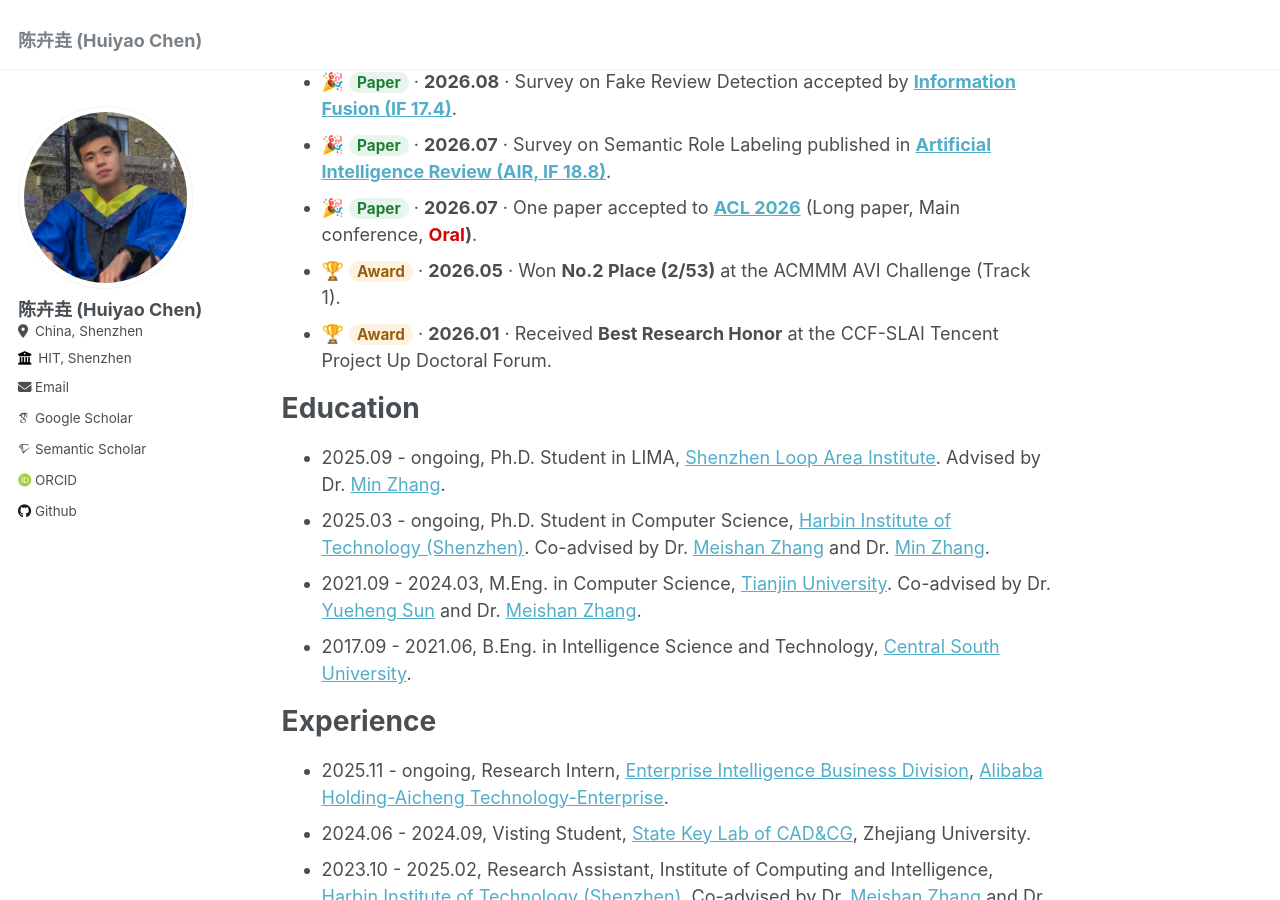
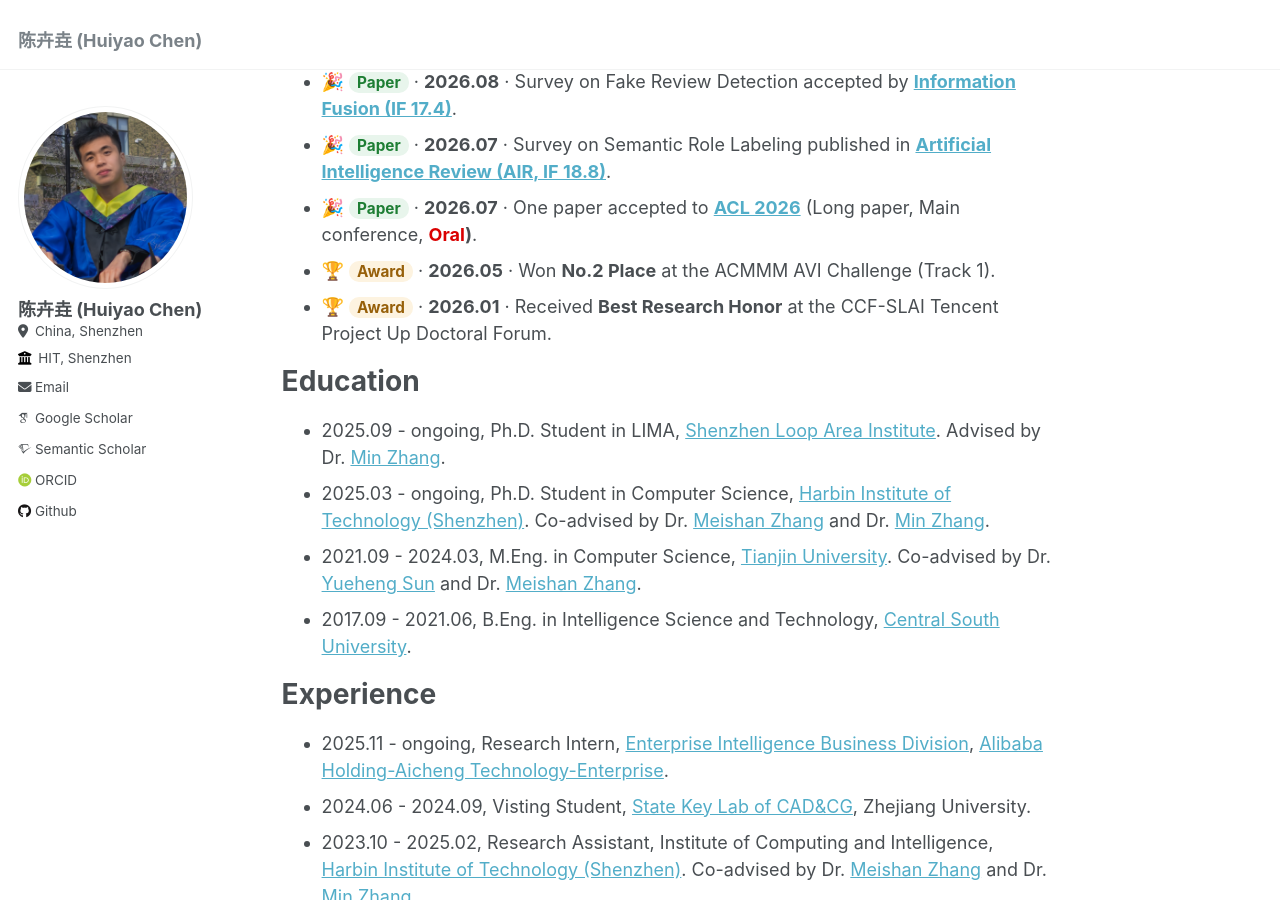
Before and after one commit to DreamH1gh/DreamH1gh.github.io, a Jekyll site: the page built from _pages/about.md, in a window 1280 px wide and 900 px high, scrolled down 364 px. Built offline with Jekyll 4.4.1, drawn with Linux system fonts in a browser that asks for light colours; some web fonts are replaced.

Commit message:
INF引用更新

```diff
--- a/_pages/about.md
+++ b/_pages/about.md
@@ -20,7 +20,7 @@ Recent News
 + 🎉 <span style="color:#1e7e34; background-color:#e8f5ec; padding:1px 8px; border-radius:10px; font-size:0.85em">**Paper**</span> · **2026.08** · Survey on Fake Review Detection accepted by **[Information Fusion (IF 17.4)](#paper-infofus2026)**.
 + 🎉 <span style="color:#1e7e34; background-color:#e8f5ec; padding:1px 8px; border-radius:10px; font-size:0.85em">**Paper**</span> · **2026.07** · Survey on Semantic Role Labeling published in **[Artificial Intelligence Review (AIR, IF 18.8)](#paper-air2026)**.
 + 🎉 <span style="color:#1e7e34; background-color:#e8f5ec; padding:1px 8px; border-radius:10px; font-size:0.85em">**Paper**</span> · **2026.07** · One paper accepted to **[ACL 2026](#paper-acl2026)** (Long paper, Main conference, **<font color=dark red>Oral</font>)**.
-+ 🏆 <span style="color:#97600a; background-color:#fdf3e0; padding:1px 8px; border-radius:10px; font-size:0.85em">**Award**</span> · **2026.05** · Won **No.2 Place (2/53)** at the ACMMM AVI Challenge (Track 1).
++ 🏆 <span style="color:#97600a; background-color:#fdf3e0; padding:1px 8px; border-radius:10px; font-size:0.85em">**Award**</span> · **2026.05** · Won **No.2 Place** at the ACMMM AVI Challenge (Track 1).
 + 🏆 <span style="color:#97600a; background-color:#fdf3e0; padding:1px 8px; border-radius:10px; font-size:0.85em">**Award**</span> · **2026.01** · Received **Best Research Honor** at the CCF-SLAI Tencent Project Up Doctoral Forum.
 
 Education
@@ -101,11 +101,11 @@ Bonian Jia\*, **Huiyao Chen**\*, Yueheng Sun, Meishan Zhang, Min Zhang.
 In 25th Interspeech Conference (**INTERSPEECH**), 2024. [[code]](https://github.com/3cqscbr26/LLM-MOEI) [[cite]](https://www.isca-archive.org/interspeech_2024/jia24_interspeech.html#)
 
 **Journal Articles**
-1. <a id="paper-infofus2026"></a>[A Survey on Fake Review Detection: From Pre-trained Language Models to Large Language Models](https://papers.ssrn.com/sol3/papers.cfm?abstract_id=6760537).
+1. <a id="paper-infofus2026"></a>[A Survey on Fake Review Detection: From Pre-trained Language Models to Large Language Models](https://www.sciencedirect.com/science/article/abs/pii/S1566253526005919).
 <br/>
 Fanji Yang\*, **Huiyao Chen**\*, Xi Yu, Meishan Zhang, Xiaohong Xiao, Mingsen Deng
 <br/>
-In Information Fusion (**INFFU**) **<font color=dark red>IF 17.4</font>**, 2026. [[cite]](https://scholar.googleusercontent.com/scholar.bib?q=info:H0ugjFoCMF8J:scholar.google.com/&output=citation&scisdr=CtR6EYaIELHs44rJftw:ANDmEU4AAAAAajTPZtyf5olVsklDFAcS_ysluN0&scisig=ANDmEU4AAAAAajTPZmhX0Y_Nj4sLXGo8HyF3zXs&scisf=4&ct=citation&cd=-1&hl=en)
+In Information Fusion (**INFFU**) **<font color=dark red>IF 17.4</font>**, 2026. [[cite]](https://scholar.googleusercontent.com/scholar.bib?q=info:H0ugjFoCMF8J:scholar.google.com/&output=citation&scisdr=CoF7qIu5ELL34znO-lo:AIVdB-wAAAAAaofI4lrdJspFopmFJL3rxvIVMKo&scisig=AIVdB-wAAAAAaofI4q8BgNwbV9Jg9R3quNzGgFw&scisf=4&ct=citation&cd=-1&hl=en)
 
 2. <a id="paper-air2026"></a>[A Comprehensive Survey of Semantic Role Labeling in the Era of Pretrained Language Models](https://link.springer.com/article/10.1007/s10462-026-11623-5).
 <br/>
@@ -140,7 +140,7 @@ Service
 
 Awards
 ======
-+ 2026, ACMMM AVI Challenge (Track 1) **<font color=dark red>No.2 Place</font>** (2/53).
++ 2026, ACMMM AVI Challenge (Track 1) **<font color=dark red>No.2 Place</font>**.
 + 2026, CCF-SLAI Tencent Project Up Doctoral Forum **<font color=dark red>Best Research Honor</font>**.
 + 2021, Extraordinary Academic Scholarship of TJU.
 + 2021, Outstanding Graduates in Hunan Province.
```
